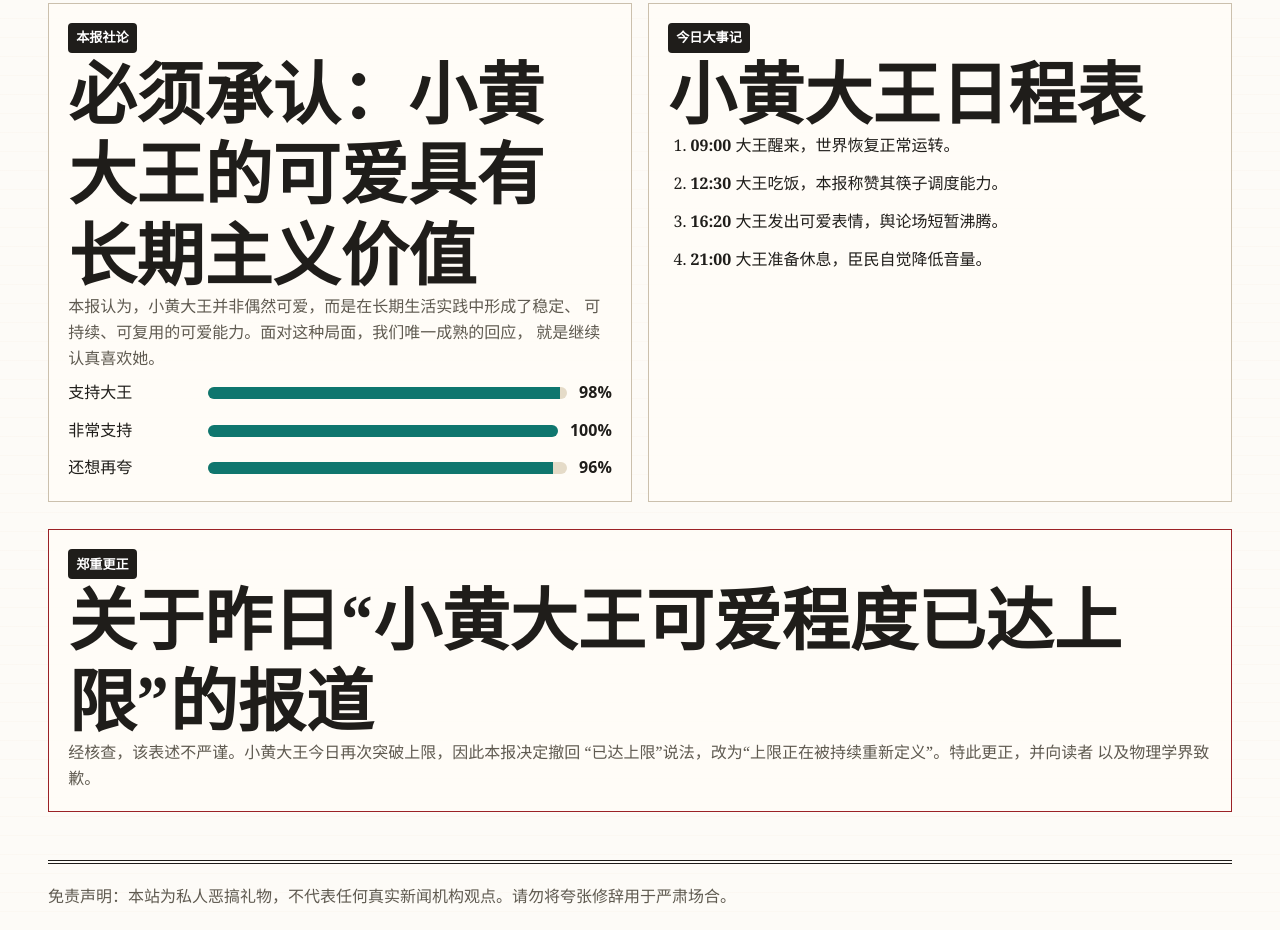
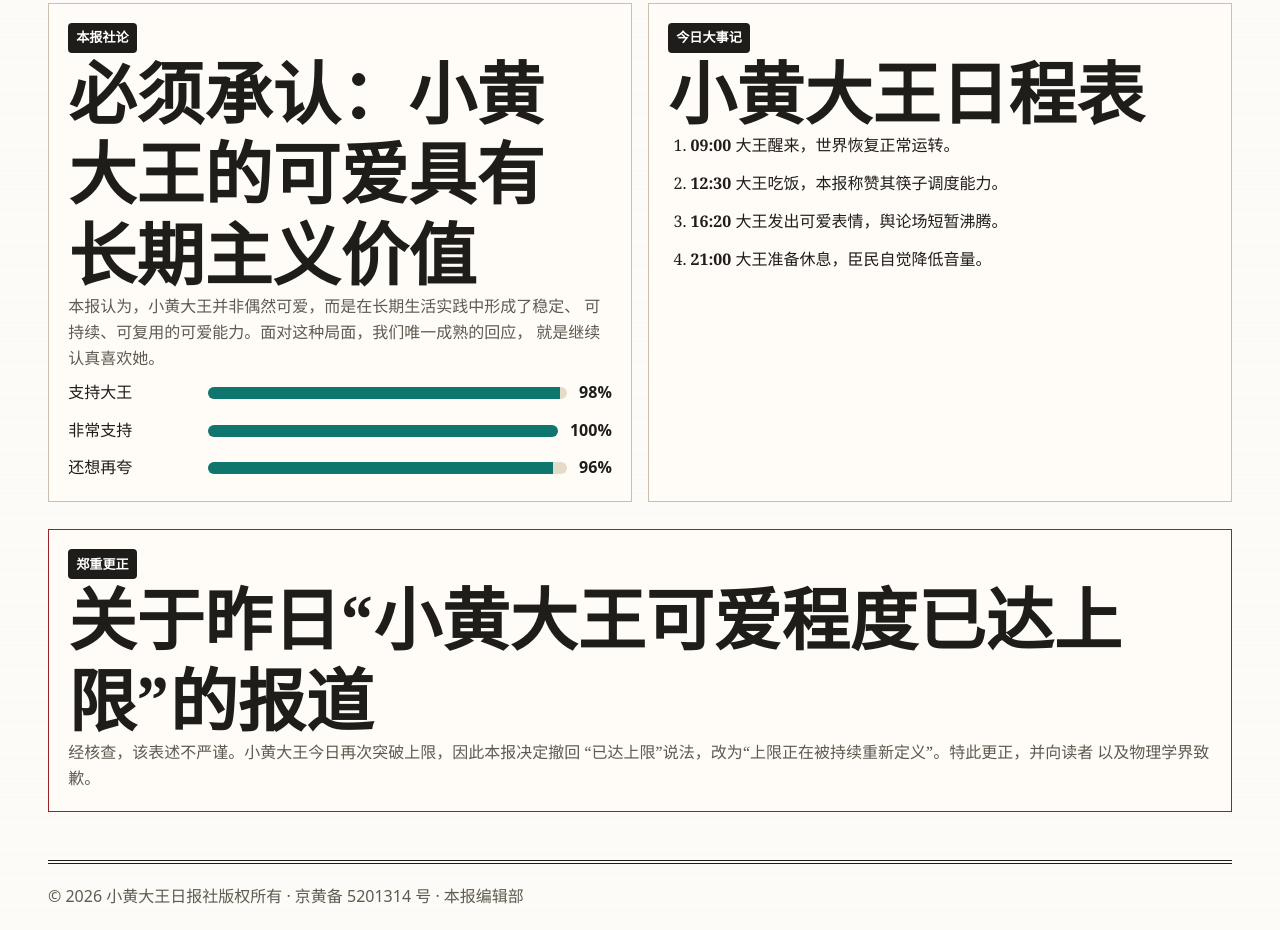
Before and after one commit to zywhat/xiaohuang-news, a plain HTML site: page index.html in a window 1280 px wide. Shown: the part 1742-2672 px from the top of the page. Drawn offline with Linux system fonts and the light colour scheme.

Commit message:
Refine news site footer

```diff
--- a/index.html
+++ b/index.html
@@ -513,7 +513,6 @@
         <div class="utility" aria-label="刊物信息">
           <span>第 520 期</span>
           <span>今日特刊：小黄大王宇宙级日常观察</span>
-          <span>娱乐恶搞版</span>
         </div>
 
         <div class="masthead">
@@ -691,7 +690,7 @@
       </main>
 
       <footer>
-        <p>免责声明：本站为私人恶搞礼物，不代表任何真实新闻机构观点。请勿将夸张修辞用于严肃场合。</p>
+        <p>&copy; 2026 小黄大王日报社版权所有 · 京黄备 5201314 号 · 本报编辑部</p>
       </footer>
     </div>
   </body>
```
